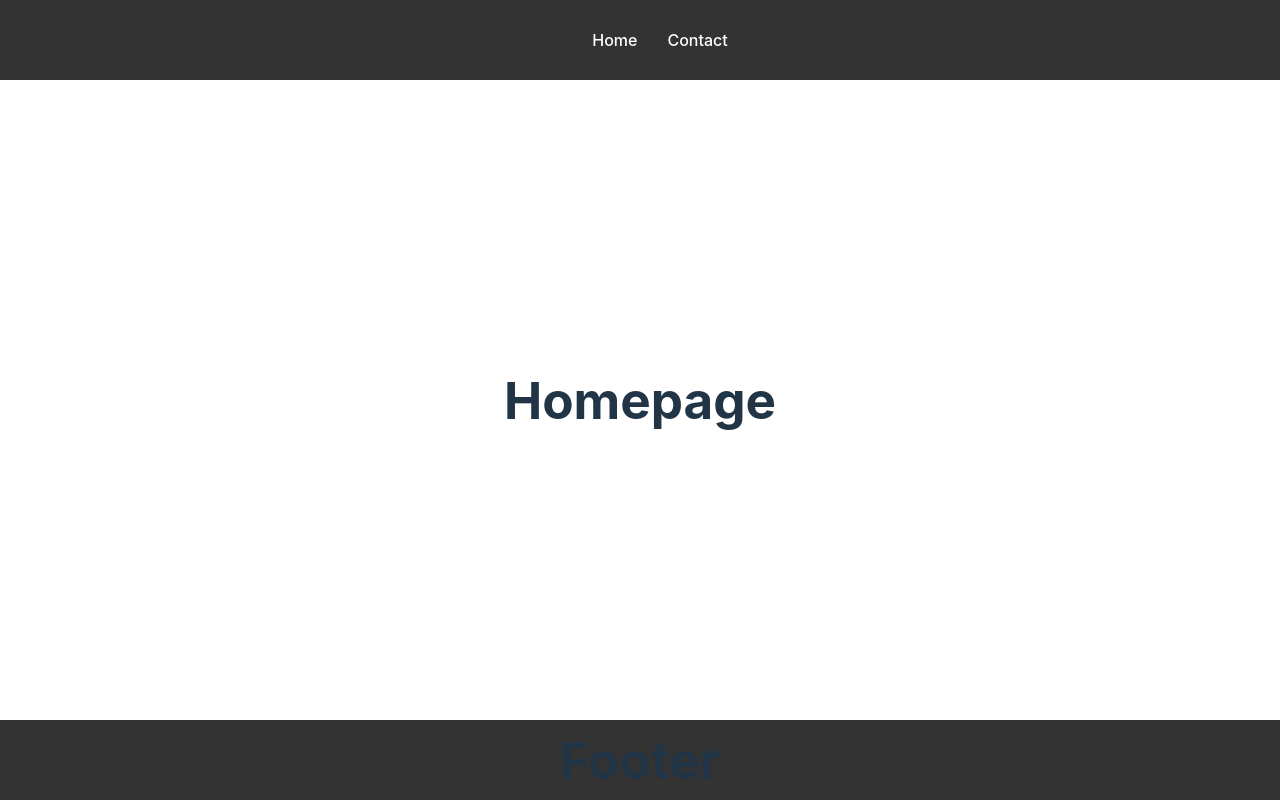
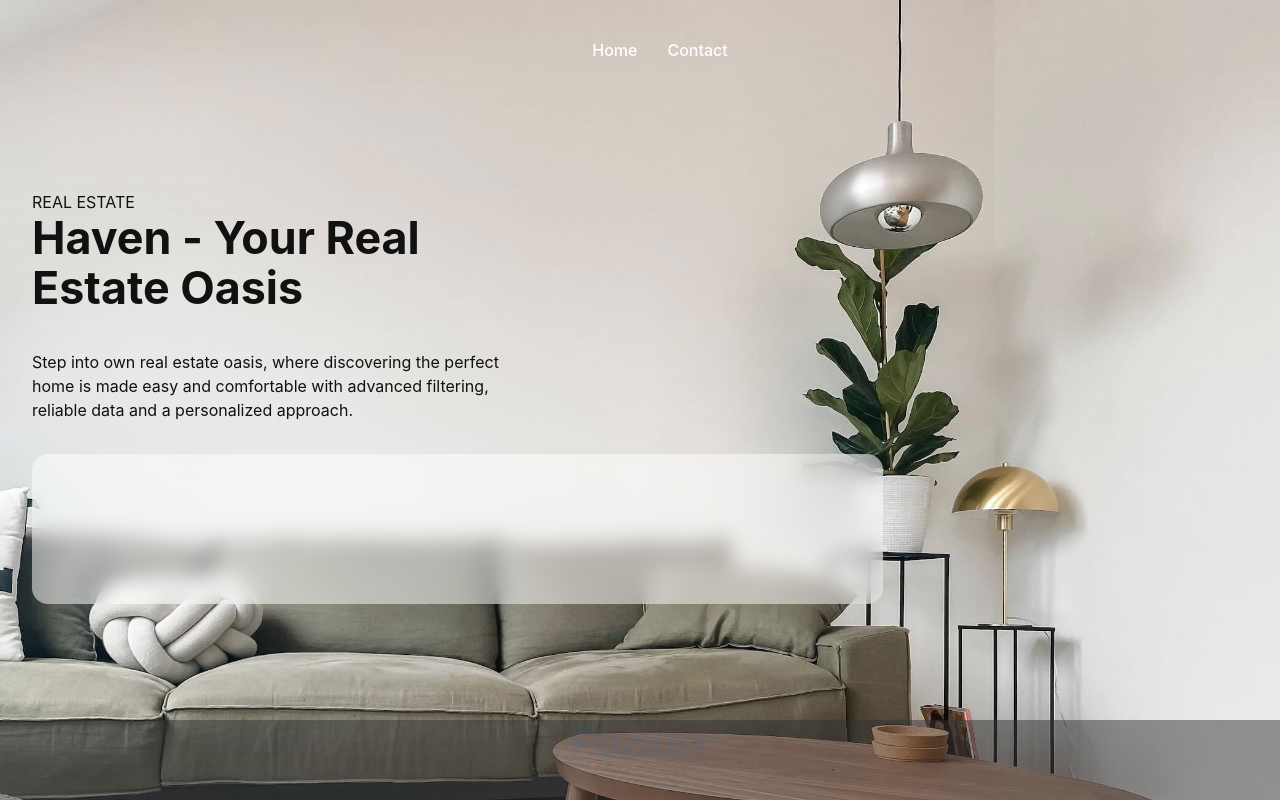
Before and after one commit to Trybuu/real-estate-agency, a React (Vite) app: page / in a window 1280 px wide. Built offline with nearby package versions, Linux system fonts and the light colour scheme.

Commit message:
Home component with styles

```diff
--- a/src/App.css
+++ b/src/App.css
@@ -16,23 +16,23 @@
   display: flex;
   justify-content: center;
   align-items: center;
+  opacity: 50%;
 }
 
 /* Navbar */
 .navbar {
-  position: fixed;
+  /* position: fixed; */
   top: 0;
   left: 0;
   width: 100%;
-  height: 10%;
-  background-color: #333;
+  height: 5%;
   display: flex;
   justify-content: center;
   align-items: center;
 }
 
 .navbar-container {
-  width: 90%;
+  width: 100%;
   max-width: 1200px;
   display: flex;
   justify-content: space-between;
@@ -48,7 +48,7 @@
 .bar {
   width: 25px;
   height: 3px;
-  background-color: #fff;
+  background-color: #1a2a21;
   margin: 3px 0;
   transition: 0.4s;
 }
--- a/src/App.jsx
+++ b/src/App.jsx
@@ -1,27 +1,33 @@
-import { BrowserRouter as Router, Route, Routes, Navigate } from 'react-router-dom'
-import Home from "./components/Home/main";
-import Navbar from "./components/Navbar/main"
-import Footer from "./components/Footer/main"
-import Contact from "./components/Contact/main"
+import {
+  BrowserRouter as Router,
+  Route,
+  Routes,
+  Navigate,
+} from 'react-router-dom'
+import Home from './components/Home/main'
+import Navbar from './components/Navbar/main'
+import Footer from './components/Footer/main'
+import Contact from './components/Contact/main'
 import './App.css'
 
 function App() {
   return (
     <>
       <Router>
-        <Navbar/>
-          <Routes>
-            /* Root path to main route */
-            <Route exact path="/" element={<Home/>} />
-            /* Subsites */
-            <Route exact path="/contact" element={<Contact/>} />
-            /* 404 error catch, if everything else fails then redirect to root path aka. Main site */
-            <Route path="*" element={<Navigate to="/" />} />
-          </Routes>
-        <Footer/>
+        <Navbar />
+        <Routes>
+          /* Root path to main route */
+          <Route exact path="/" element={<Home />} />
+          /* Subsites */
+          <Route exact path="/contact" element={<Contact />} />
+          /* 404 error catch, if everything else fails then redirect to root
+          path aka. Main site */
+          <Route path="*" element={<Navigate to="/" />} />
+        </Routes>
+        <Footer />
       </Router>
     </>
   )
 }
 
-export default App;
+export default App
--- a/src/components/Home/main.css
+++ b/src/components/Home/main.css
@@ -0,0 +1,20 @@
+.home {
+  max-height: 100%;
+  margin-top: 10%;
+  margin-bottom: 10%;
+  color: #111;
+}
+
+.home-desc {
+  width: 100%;
+}
+
+h1 {
+  margin-top: 0;
+}
+
+@media screen and (min-width: 768px) {
+  .home-desc {
+    width: 40%;
+  }
+}
--- a/src/components/Home/main.jsx
+++ b/src/components/Home/main.jsx
@@ -1,11 +1,24 @@
-import React from 'react';
+import './main.css'
+import React from 'react'
+
+import Search from '../Search/main'
 
 const Home = () => {
-    return (
-        <div className="home">
-            <h1>Homepage</h1>
-        </div>
-    );
-};
+  return (
+    <main className="home">
+      <section className="home-desc">
+        <span>REAL ESTATE</span>
+        <h1>Haven - Your Real Estate Oasis</h1>
+        <p>
+          Step into own real estate oasis, where discovering the perfect home is
+          made easy and comfortable with advanced filtering, reliable data and a
+          personalized approach.
+        </p>
+      </section>
+      <Search />
+      <div></div>
+    </main>
+  )
+}
 
-export default Home;
+export default Home
--- /dev/null
+++ b/src/components/Search/main.css
@@ -0,0 +1,17 @@
+#search {
+  width: 100%;
+  min-height: 100px;
+  margin-top: 2rem;
+  padding: 1rem;
+  background-color: rgba(255, 255, 255, 0.5);
+  backdrop-filter: blur(10px);
+  border-radius: 1rem;
+}
+
+@media screen and (min-width: 768px) {
+  #search {
+    width: 70%;
+    min-height: 150px;
+    padding: 2rem;
+  }
+}
--- /dev/null
+++ b/src/components/Search/main.jsx
@@ -0,0 +1,7 @@
+import './main.css'
+
+const Search = () => {
+  return <div id="search"></div>
+}
+
+export default Search
--- a/src/index.css
+++ b/src/index.css
@@ -1,3 +1,7 @@
+* {
+  box-sizing: border-box;
+}
+
 :root {
   font-family: Inter, system-ui, Avenir, Helvetica, Arial, sans-serif;
   line-height: 1.5;
@@ -16,23 +20,27 @@
 
 a {
   font-weight: 500;
-  color: #646cff;
+  color: #1a2a21;
   text-decoration: inherit;
 }
 a:hover {
-  color: #535bf2;
+  color: #1a2a21;
 }
 
 body {
   margin: 0;
   display: flex;
-  place-items: center;
   min-width: 320px;
-  min-height: 100vh;
+  width: 100%;
+  height: 100vh;
+  background-image: url('./assets/img/katja-rooke-77JACslA8G0-unsplash.jpg');
+  background-position: top;
+  background-size: cover;
+  background-repeat: no-repeat;
 }
 
 h1 {
-  font-size: 3.2em;
+  font-size: 2.8em;
   line-height: 1.1;
 }
 
```
Also changed, not shown: src/assets/img/katja-rooke-77JACslA8G0-unsplash.jpg (added).
